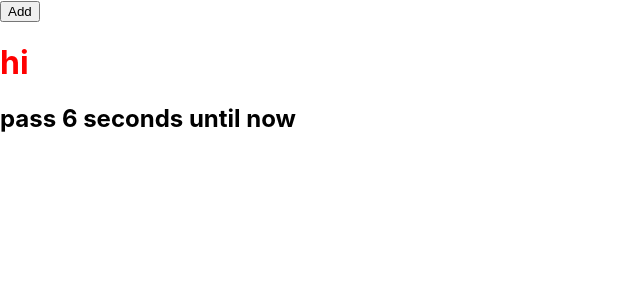
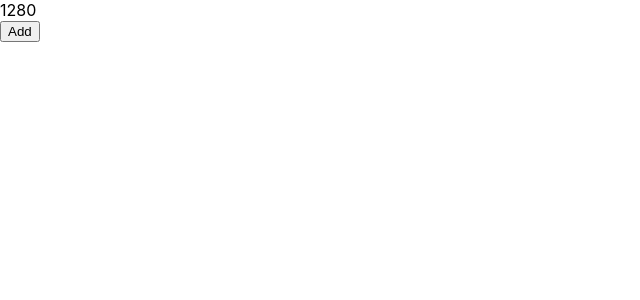
Before and after one commit to jungeun-p/cra-test, a React (Create React App) app: page / in a window 1280 px wide. Shown: the top 300 px of the page, without its empty margins (0-640 px from the left). Built offline with nearby package versions, Linux system fonts and the light colour scheme.

Commit message:
[ modify ] basic hook(useState, useEffect)

```diff
--- a/src/App.js
+++ b/src/App.js
@@ -1,19 +1,36 @@
 import React, { useEffect, useState } from 'react';
 import ReactDOM from 'react-dom';
 import Counter from './Counter';
+import Profile from './Profile';
+import WidthPrinter from './WidthPrinter';
 
 const App = () => {
-  const [seconds, setSeconds] = useState(0);
-  useEffect(()=>{
-    setTimeout(()=>{
-      setSeconds(v => v + 1);
-    }, 1000);
-  })
+  const [state, setState] = useState({ name: '', age: 0, count: 0 });
+  const [userId, setUserId] = useState(0);
+  const [count, setCount] = useState(0);
+  // useEffect(()=>{
+  //   document.title = `update time: ${state.count}`;
+  // })
   return (
     <div>
-      {seconds % 2 === 0 && <Counter />}
-      <h1 style={{color: seconds % 2 ? 'blue' : 'red'}}>hi</h1>
-      <h2>pass {seconds} seconds until now</h2>
+      {count === 0 && <WidthPrinter />}
+      <button onClick={() => setCount(count + 1)}>Add</button>
+      {/* <Profile userId={userId}/>
+      <button onClick={()=>setUserId(userId + 1)}>userId change</button>
+      <br />
+      <button onClick={() => setState({...state, count:state.count+1})}>increase</button>
+      <p>{`name is ${state.name}`}</p>
+      <p>{`age is ${state.age}`}</p>
+      <input
+        type="text"
+        value={state.name}
+        onChange={e=>setState({...state, name:e.target.value})}
+      />
+      <input
+        type="text"
+        value={state.age}
+        onChange={e=>setState({...state, age:e.target.value})}
+      /> */}
     </div>
   )
 };
--- /dev/null
+++ b/src/Profile.js
@@ -0,0 +1,33 @@
+import React, { useEffect, useState } from 'react';
+
+const Profile = ({userId}) => {
+    const [user, setUser] = useState(null);
+    const value = userId + 10;
+    useEffect(()=>{
+        console.log(value);
+        getUserApi(userId).then(data=>setUser(data));
+    }, [userId, value]);
+    return (
+        <div>
+            {!user && <p>loading...</p>}
+            {user && (
+                <>
+                    <p>{`name: ${user.name}`}</p>
+                    <p>{`age: ${user.age}`}</p>
+                </>
+            )}
+        </div>
+    );
+};
+
+const USER1 = { name: 'mike', age: 23 };
+const USER2 = { name: 'jane', age: 31 };
+function getUserApi(userId){ // 외부 함수
+    return new Promise(res => {
+        setTimeout(()=>{
+            res(userId % 2 ? USER1 : USER2);
+        }, 500);
+    })
+}
+
+export default Profile;
--- /dev/null
+++ b/src/WidthPrinter.js
@@ -0,0 +1,21 @@
+import React, { useEffect, useState } from 'react';
+
+const WidthPrinter = () => {
+    const [width, setWidth] = useState(window.innerWidth);
+    useEffect(() => {
+        const onResize = () => setWidth(window.innerWidth);
+        window.addEventListener('resize', onResize);
+        console.log('useEffect1');
+        return () => {
+            window.removeEventListener('resize', onResize);
+            console.log('useEffect2');
+        }
+    }, []);
+    return (
+        <div>
+           {`${width}`}
+        </div>
+    );
+};
+
+export default WidthPrinter;
```
